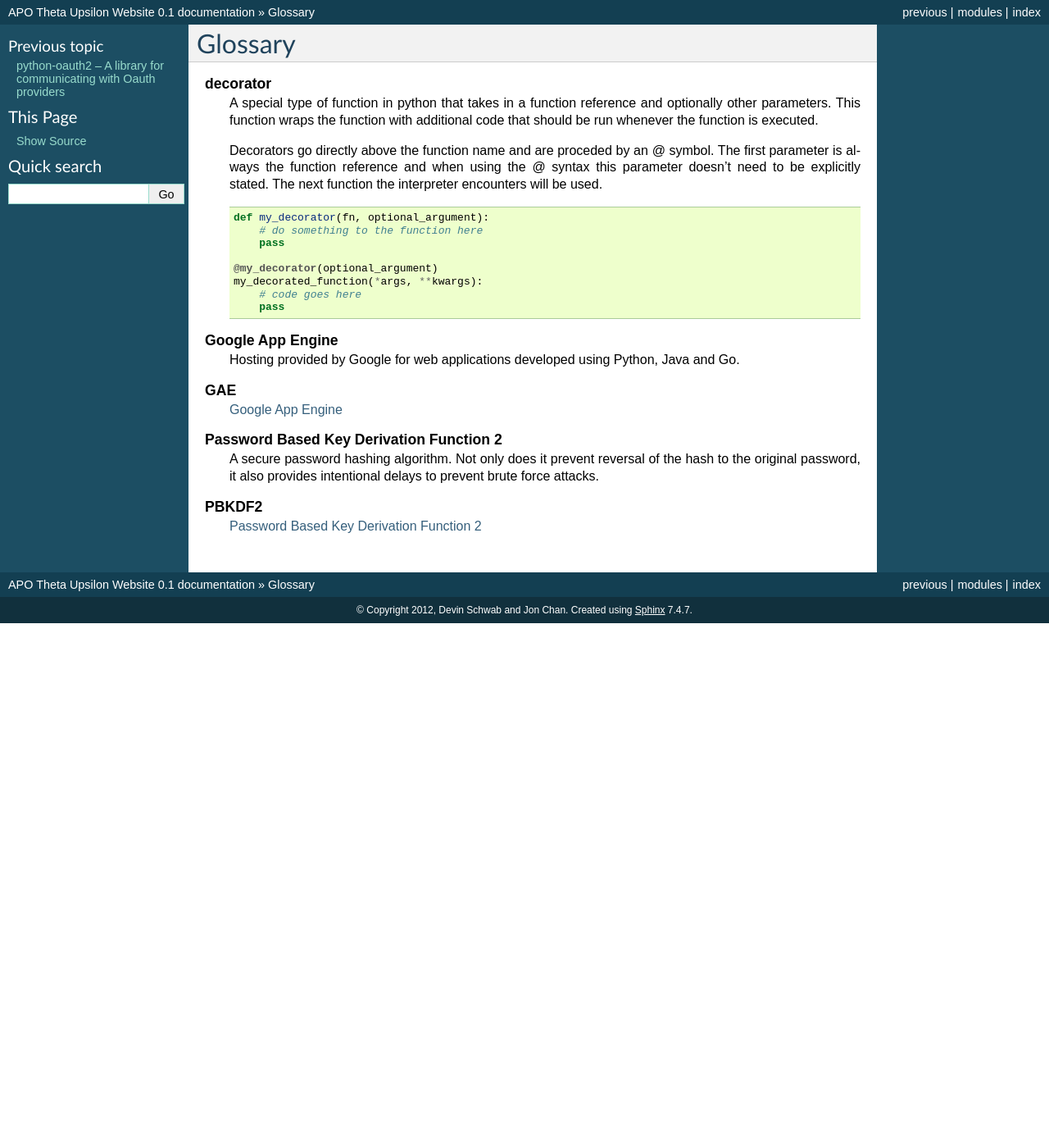
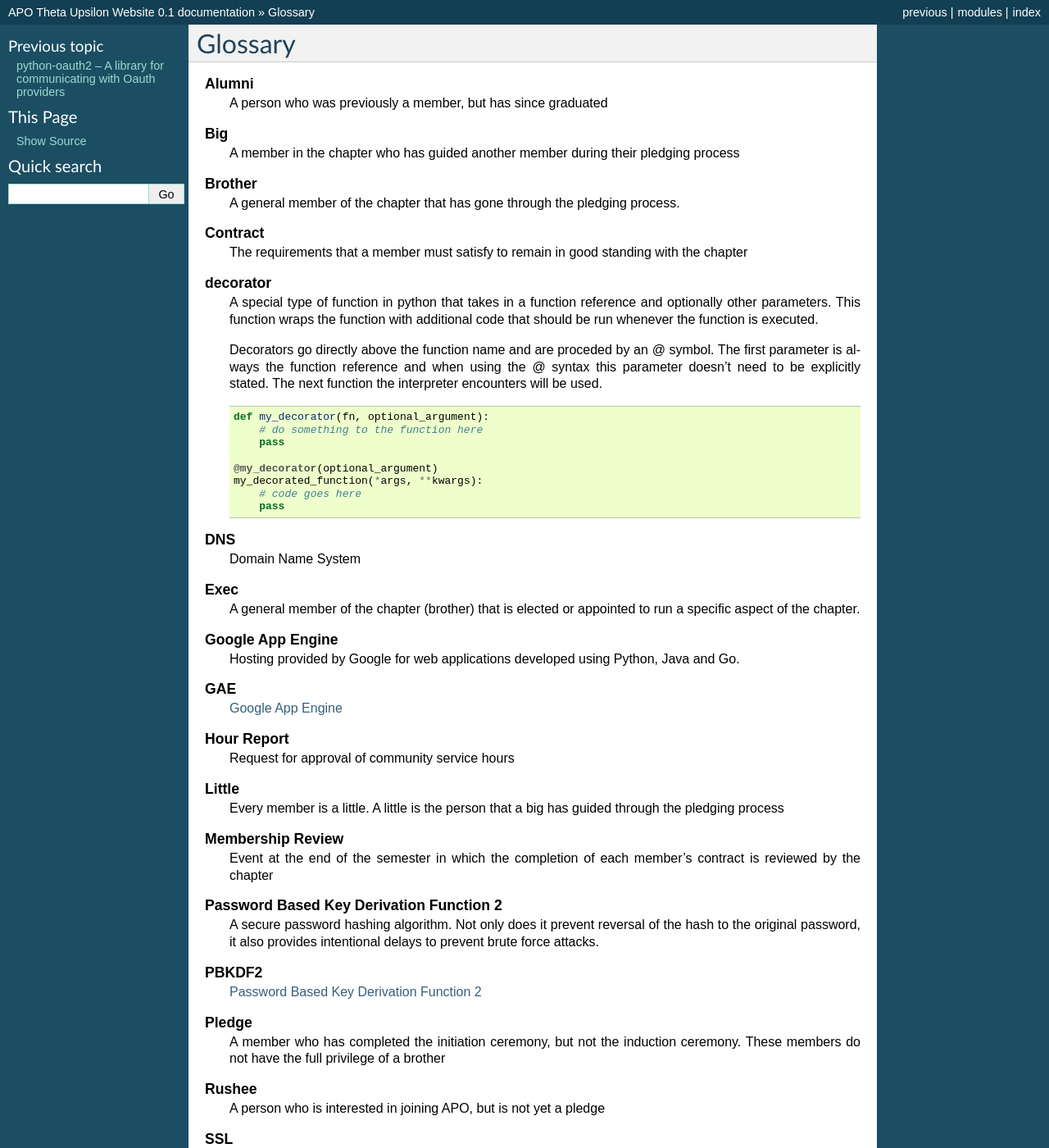
Before and after one commit to JSatterf1579/apo-website, a Sphinx documentation site: the page built from docs/detailed_design/source/glossary.rst, in a window 1280 px wide and 1400 px high. Shown: the whole window at 82% size. Built offline with Sphinx 7.4.7, drawn with Linux system fonts in a browser that asks for light colours; pages that are not in the unit, such as notebooks, are missing from menus; some of the changed text lies outside the part shown.

```diff
--- a/docs/detailed_design/source/glossary.rst
+++ b/docs/detailed_design/source/glossary.rst
@@ -2,6 +2,21 @@ Glossary
 ========
 
 .. glossary::
+
+   Alumni
+     A person who was previously a member, but has since graduated
+
+   Big
+     A member in the chapter who has guided another member during their
+     pledging process
+
+   Brother
+     A general member of the chapter that has gone through the pledging
+     process.
+
+   Contract
+     The requirements that a member must satisfy to remain in good
+     standing with the chapter
 
    decorator
      A special type of function in python that takes in a function
@@ -26,6 +41,13 @@ Glossary
 	    # code goes here
 	    pass
 
+   DNS
+      Domain Name System
+
+   Exec
+      A general member of the chapter (brother) that is elected or
+      appointed to run a specific aspect of the chapter.
+
    Google App Engine
       Hosting provided by Google for web applications developed using
       Python, Java and Go.
@@ -33,12 +55,39 @@ Glossary
    GAE
       :term:`Google App Engine`
 
+   Hour Report
+     Request for approval of community service hours
+
+   Little
+     Every member is a little. A little is the person that a big has
+     guided through the pledging process
+
+   Membership Review
+     Event at the end of the semester in which the completion of each
+     member's contract is reviewed by the chapter
+
    Password Based Key Derivation Function 2
       A secure password hashing algorithm. Not only does it prevent
       reversal of the hash to the original password, it also provides
       intentional delays to prevent brute force attacks.
 
-
-
    PBKDF2
       :term:`Password Based Key Derivation Function 2`
+
+   Pledge
+     A member who has completed the initiation ceremony, but not the
+     induction ceremony. These members do not have the full privilege of a
+     brother
+
+   Rushee
+     A person who is interested in joining APO, but is not yet a
+     pledge
+
+   SSL
+      Secure Socket Layer
+
+   SQL
+      Structured Query Language
+
+   WSGI
+      Web Server Gateway Interface
--- a/docs/detailed_design/source/index.rst
+++ b/docs/detailed_design/source/index.rst
@@ -14,7 +14,6 @@ Contents:
    overview
    sitearchitecture
    apparchitecture
-   extensions/index
    main_templates
    main_models
    accounts
```
Also changed, not shown: docs/detailed_design/source/apparchitecture.rst (+23 -0 lines), docs/detailed_design/source/blog.rst (+38 -21 lines), docs/detailed_design/source/contracts.rst (+53 -33 lines), docs/detailed_design/source/serviceevents.rst (+71 -39 lines).
